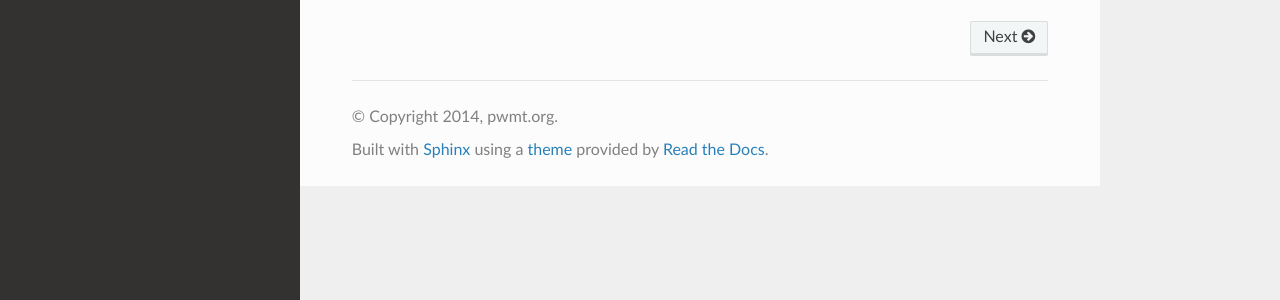
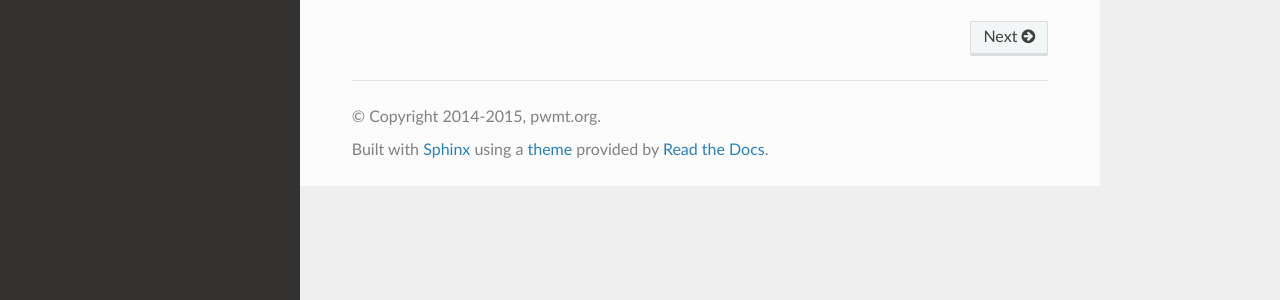
Before and after one commit to pwmt/libzathura-gtk, a Sphinx documentation site: the page built from doc/index.rst, in a window 1280 px wide. Shown: the part 427-727 px from the top of the page. Built offline with Sphinx 7.4.7 and the Read the Docs theme 2.0.0, drawn with Linux system fonts in a browser that asks for light colours.

Commit message:
Update LICENSE year

```diff
--- a/doc/conf.py
+++ b/doc/conf.py
@@ -22,7 +22,7 @@ pygments_style = 'sphinx'
 # -- Project configuration ------------------------------------------------
 
 project   = 'libzathura-gtk'
-copyright = '2014, pwmt.org'
+copyright = '2014-2015, pwmt.org'
 version   = '0.0.0'
 release   = '0.0.0'
 
```
Also changed, not shown: 1 other file.
